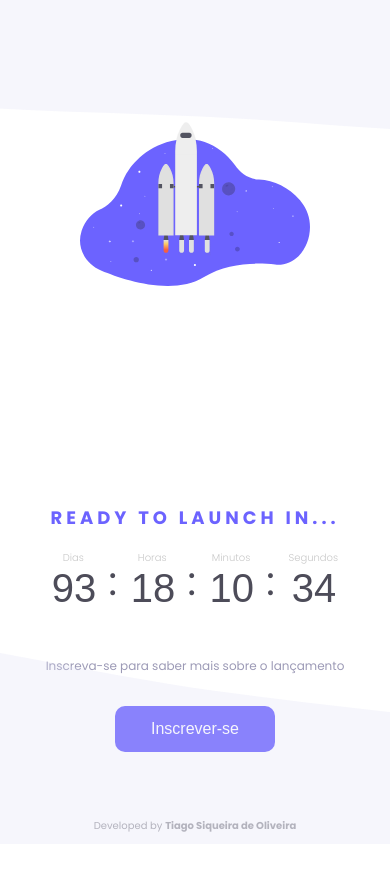
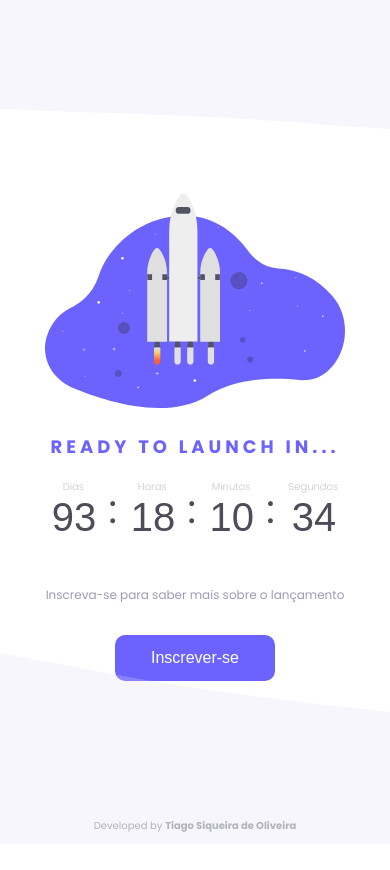
Before and after one commit to SIQUEIRA-TIAGO/countdown, a plain HTML site: page index.html in a window 390 px wide. Drawn offline with Linux system fonts and the light colour scheme.

Commit message:
Small adjusts

```diff
--- a/src/style/style.css
+++ b/src/style/style.css
@@ -281,10 +281,11 @@ form {
       font-size: 12px;
     }
     .rocket {
-      width: 230px;
+      width: 300px;
     }
     .container {
-      gap: auto;
+      flex-direction: column-reverse;
+      gap: 25px;
     }
     .modal-content {
       flex-direction: column-reverse;
```
